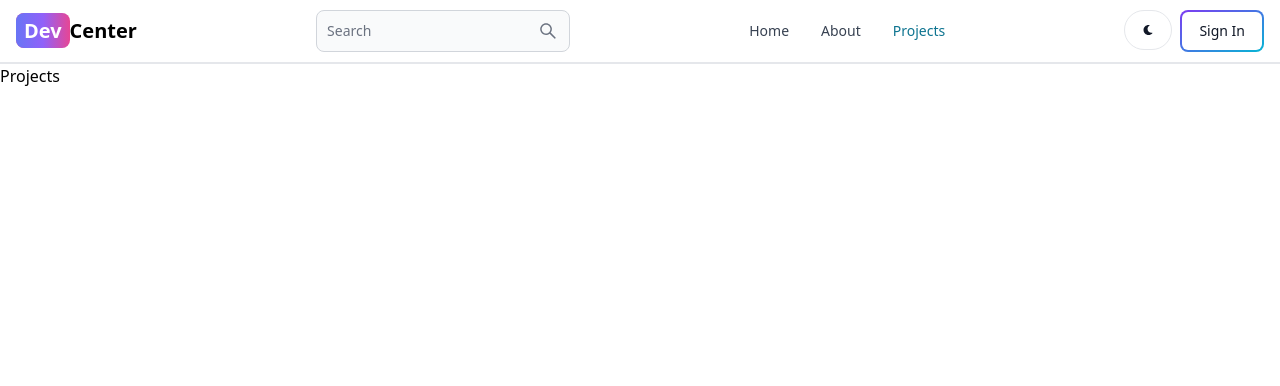
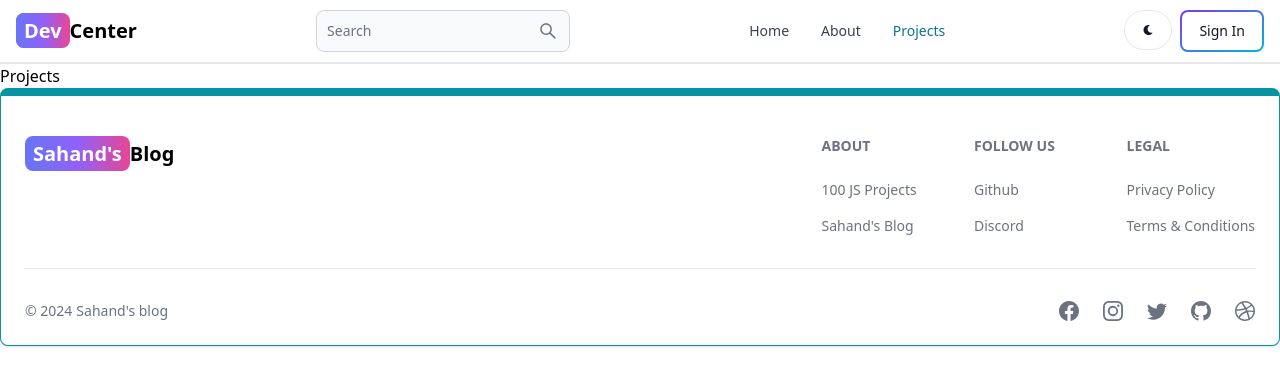
Before and after one commit to shreyJS/mern-blog, a React (Vite) app in the folder client/: page /projects in a window 1280 px wide. Shown: the top 386 px of the page. Built offline with nearby package versions, Linux system fonts and the light colour scheme.

Commit message:
added footer component

```diff
--- a/client/src/App.jsx
+++ b/client/src/App.jsx
@@ -1,19 +1,28 @@
-import {BrowserRouter, Route, Routes} from 'react-router-dom'
-import { About, Dashboard, Home, Projects, SignIn, SignUp } from "./pages/index";
-import Header from './components/Header';
+import { BrowserRouter, Route, Routes } from "react-router-dom";
+import {
+  About,
+  Dashboard,
+  Home,
+  Projects,
+  SignIn,
+  SignUp,
+} from "./pages/index";
+import { Header, FooterComp } from "./components/index";
 
+// routing
 function App() {
   return (
     <BrowserRouter>
-    <Header/>
-    <Routes>
-      <Route path="/" element= {<Home/>}/>
-      <Route path="/about" element= {<About/>}/>
-      <Route path="/sign-in" element= {<SignIn/>}/>
-      <Route path="/sign-up" element= {<SignUp/>}/>
-      <Route path="/dashboard" element= {<Dashboard/>}/>
-      <Route path="/projects" element= {<Projects/>}/>
-    </Routes>
+      <Header />
+      <Routes>
+        <Route path="/" element={<Home />} />
+        <Route path="/about" element={<About />} />
+        <Route path="/sign-in" element={<SignIn />} />
+        <Route path="/sign-up" element={<SignUp />} />
+        <Route path="/dashboard" element={<Dashboard />} />
+        <Route path="/projects" element={<Projects />} />
+      </Routes>
+      <FooterComp />
     </BrowserRouter>
   );
 }
--- /dev/null
+++ b/client/src/components/Footer.jsx
@@ -0,0 +1,85 @@
+import React from "react";
+import { Footer } from "flowbite-react";
+import { Link } from "react-router-dom";
+import { BsFacebook, BsInstagram, BsTwitter, BsGithub, BsDribbble } from 'react-icons/bs';
+
+function FooterComp() {
+  return (
+    <Footer container className='border border-t-8 border-teal-500'>
+      <div className='w-full max-w-7xl mx-auto'>
+        <div className='grid w-full justify-between sm:flex md:grid-cols-1'>
+          <div className='mt-5'>
+            <Link
+              to='/'
+              className='self-center whitespace-nowrap text-lg sm:text-xl font-semibold dark:text-white'
+            >
+              <span className='px-2 py-1 bg-gradient-to-r from-indigo-500 via-purple-500 to-pink-500 rounded-lg text-white'>
+                Sahand's
+              </span>
+              Blog
+            </Link>
+          </div>
+          <div className='grid grid-cols-2 gap-8 mt-4 sm:grid-cols-3 sm:gap-6'>
+            <div>
+              <Footer.Title title='About' />
+              <Footer.LinkGroup col>
+                <Footer.Link
+                  href='https://www.100jsprojects.com'
+                  target='_blank'
+                  rel='noopener noreferrer'
+                >
+                  100 JS Projects
+                </Footer.Link>
+                <Footer.Link
+                  href='/about'
+                  target='_blank'
+                  rel='noopener noreferrer'
+                >
+                  Sahand's Blog
+                </Footer.Link>
+              </Footer.LinkGroup>
+            </div>
+            <div>
+              <Footer.Title title='Follow us' />
+              <Footer.LinkGroup col>
+                <Footer.Link
+                  href='https://www.github.com/sahandghavidel'
+                  target='_blank'
+                  rel='noopener noreferrer'
+                >
+                  Github
+                </Footer.Link>
+                <Footer.Link href='#'>Discord</Footer.Link>
+              </Footer.LinkGroup>
+            </div>
+            <div>
+              <Footer.Title title='Legal' />
+              <Footer.LinkGroup col>
+                <Footer.Link href='#'>Privacy Policy</Footer.Link>
+                <Footer.Link href='#'>Terms &amp; Conditions</Footer.Link>
+              </Footer.LinkGroup>
+            </div>
+          </div>
+        </div>
+        <Footer.Divider />
+        <div className='w-full sm:flex sm:items-center sm:justify-between'>
+          <Footer.Copyright
+            href='#'
+            by="Sahand's blog"
+            year={new Date().getFullYear()}
+          />
+          <div className="flex gap-6 sm:mt-0 mt-4 sm:justify-center">
+            <Footer.Icon href='#' icon={BsFacebook}/>
+            <Footer.Icon href='#' icon={BsInstagram}/>
+            <Footer.Icon href='#' icon={BsTwitter}/>
+            <Footer.Icon href='https://github.com/sahandghavidel' icon={BsGithub}/>
+            <Footer.Icon href='#' icon={BsDribbble}/>
+
+          </div>
+        </div>
+      </div>
+    </Footer>
+  );
+}
+
+export default FooterComp;
--- /dev/null
+++ b/client/src/components/index.js
@@ -0,0 +1,4 @@
+import Header from "./Header";
+import FooterComp from "./Footer";
+
+export { Header, FooterComp };
```
